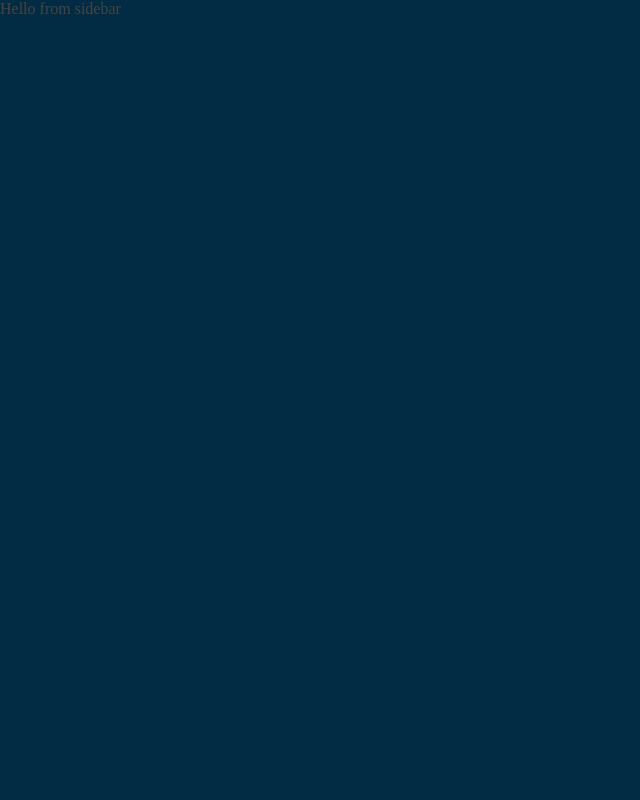
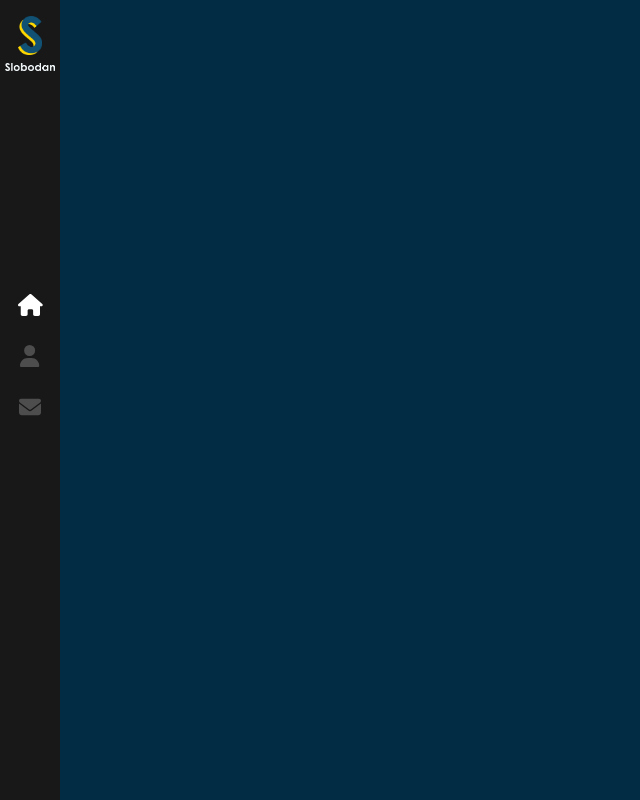
Before and after one commit to pmagaldi/Portifolio, a React (Create React App) app: page / in a window 1280 px wide. Shown: the whole page, without its empty margins (0-640 px from the left). Built offline with nearby package versions, Linux system fonts and the light colour scheme.

Commit message:
continuing changes in Sidebar

```diff
--- a/src/components/Sidebar/index.js
+++ b/src/components/Sidebar/index.js
@@ -1,5 +1,28 @@
 import './index.scss'
+import { Link, NavLink } from 'react-router-dom'
+import LogoS from '../../assets/images/logo-s.png'
+import LogoSubtitle from '../../assets/images/logo_sub.png'
+import { FontAwesomeIcon } from '@fortawesome/react-fontawesome'
+import { faHome, faUser, faEnvelope } from '@fortawesome/free-solid-svg-icons'
 
-const Sidebar = () => (<>Hello from sidebar</>)
+const Sidebar = () => (
+    <div className='nav-bar'>
+        <Link className='logo' to='/'>
+            <img src={LogoS} alt="logo" />
+            <img className="sub-logo" src={LogoSubtitle} alt="slobodan" />
+        </Link>
+        <nav>
+            <NavLink exact="true" activeclassname="active" to="/">
+                <FontAwesomeIcon icon={faHome} color="#4d4d4e" />
+            </NavLink>
+            <NavLink exact="true" activeclassname="active" className="about-link" to="/about">
+                <FontAwesomeIcon icon={faUser} color="#4d4d4e" />
+            </NavLink>
+            <NavLink exact="true" activeclassname="active" className="contact-link" to="/contact">
+                <FontAwesomeIcon icon={faEnvelope} color="#4d4d4e" />
+            </NavLink>
+        </nav>
+    </div>
+)
 
 export default Sidebar
--- a/src/components/Sidebar/index.scss
+++ b/src/components/Sidebar/index.scss
@@ -0,0 +1,98 @@
+.nav-bar {
+    background: #181818;
+    width: 60px;
+    height: 100%;
+    position: absolute;
+    top: 0;
+    z-index: 3;
+    min-height: 500px;
+
+    .logo{
+        display: block;
+        padding: 8px 0;
+
+        img {
+            display: block;
+            margin: 8px auto;
+            width: 24px;
+            height: auto;
+
+            &.sub-logo{
+                width: 50px;
+
+            }
+        }
+    }
+}
+
+nav{
+    display: block;
+    text-align: center;
+    position: absolute;
+    height: 210px;
+    top:50%;
+    margin-top: -120px;
+    width: 100%;
+
+    a{
+        font-size: 22px;
+        color: #4d4d4e;
+        display: block;
+        line-height: 51px;
+        height: 51px;
+        position: relative;
+        text-decoration: none;
+
+        i {
+            transition: all 0.3s ease-out;
+        }
+
+        &:hover {
+            color: #FFF;
+
+            svg {
+                opacity: 0;
+            }
+
+            &:after {
+                opacity: 1;
+            }
+        }
+
+        &::after {
+            content: '';
+            font-size: 9px;
+            letter-spacing: 2px;
+            position: absolute;
+            bottom: 0;
+            display: block;
+            width: 100%;
+            text-align: center;
+            opacity: 0;
+            transition: all 0.3s ease-out;
+        }
+
+        &:first-child {
+            &::after {
+                content: 'HOME';
+            }
+        }
+    }
+
+    a.about-link {
+        &::after {
+            content: 'ABOUT';
+        }
+    }
+
+    a.contact-link {
+        &::after {
+            content: 'CONTACT';
+        }
+    }
+    a.active {
+        svg {
+            color: #FFF;
+        }
+    }
+}
```
